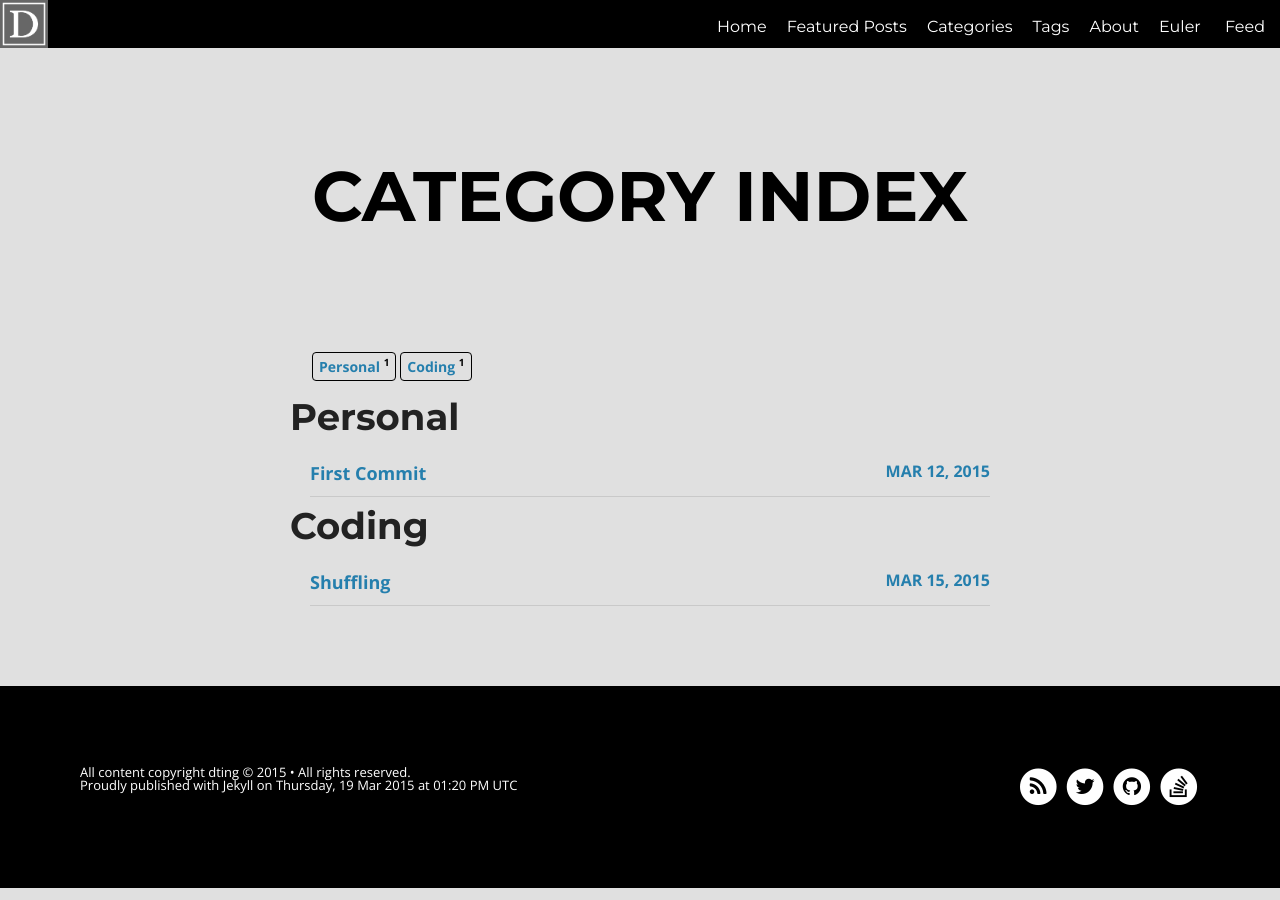
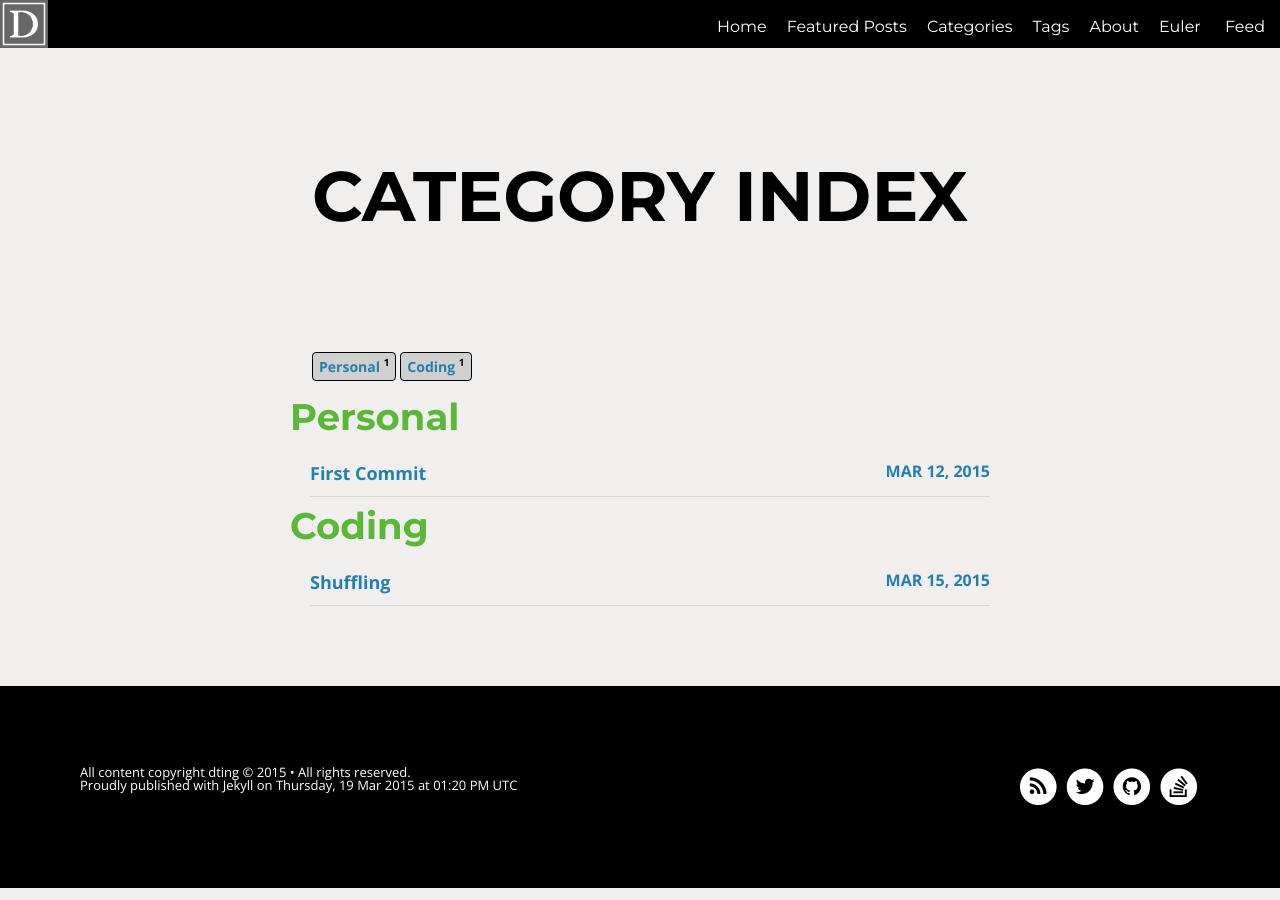
Before and after one commit to dting/dting.github.io, a Jekyll site: the page built from categories.html, in a window 1280 px wide. Built offline with Jekyll 4.4.1, drawn with Linux system fonts in a browser that asks for light colours; nearby versions of some CDN libraries.

Commit message:
Update header colors.

```diff
--- a/assets/css/additional.css
+++ b/assets/css/additional.css
@@ -147,6 +147,7 @@
     -webkit-border-radius: 4px;
     -moz-border-radius: 4px;
     border-radius: 4px;
+    background: #d0d0d0;
 }
 
 .tag-box a span {
@@ -169,7 +170,8 @@
       color: black;
       border: 0.0625rem solid black;
       border-radius: 0.125rem;
-      margin-bottom: 0.3125rem; }
+      margin-bottom: 0.3125rem;
+      background: #d0d0d0; }
       .notepad-content .notepad-index-post .notepad-index-post-tags a:hover {
         color: #e51843;
         border: 0.0625rem solid #e51843; }
--- a/assets/css/post.css
+++ b/assets/css/post.css
@@ -246,7 +246,7 @@
   background-repeat: no-repeat;
   background-position: 50% 50%;
   background-size: cover;
-  background-color: #d9d9d9;
+  background-color: #b0b0b0;
   padding-top: 3.75rem;
   padding-bottom: 3.75rem; }
   .notepad-author-info .bg-opacity {
--- a/assets/css/style.css
+++ b/assets/css/style.css
@@ -12,7 +12,7 @@
   height: auto;
   min-height: 100%;
   line-height: 1;
-  background: #e0e0e0; }
+  background: #f1efee; }
 
 h1, h2, h3, h4, h5, h6 {
   font-family: "Montserrat", sans-serif; }
@@ -137,7 +137,7 @@
               border-bottom: 0.1875rem solid #6699cc; } }
 
 .notepad-site-head .notepad-site-head-menu {
-  background: #ffffff; }
+  background: #f1efee; }
   .notepad-site-head .notepad-site-head-menu .notepad-blog-logo {
     display: inline-block;
     max-height: 3rem; }
@@ -219,7 +219,7 @@
   visibility: hidden; }
 
 .notepad-content {
-  background: #e0e0e0; }
+  background: #f1efee; }
   .notepad-content .notepad-index-post {
     padding-top: 2.5rem;
     padding-bottom: 2.5rem;
--- a/categories.html
+++ b/categories.html
@@ -20,7 +20,7 @@
   {% assign tags_list = nil %}
 </ul>
 {% for tag in site.categories %}
-<h2 id="{{ tag[0] }}">{{ tag[0] | capitalize }}</h2>
+<h2 id="{{ tag[0] }}" style="color: #5ab738">{{ tag[0] | capitalize }}</h2>
 <ul class="post-list">
   {% assign pages_list = tag[1] %}
   {% for post in pages_list %}
--- a/tags.html
+++ b/tags.html
@@ -20,7 +20,7 @@
 </ul>
 
 {% for tag in site.tags %}
-	<h2 id="{{ tag[0] }}" style="color: #f2777a">{{ tag[0] | capitalize }}</h2>
+	<h2 id="{{ tag[0] }}" style="color: #5ab738">{{ tag[0] | capitalize }}</h2>
 	<ul class="post-list">
 		{% assign pages_list = tag[1] %}
 		{% for post in pages_list %}
```
Also changed, not shown: euler.md (+1 -1 lines).
